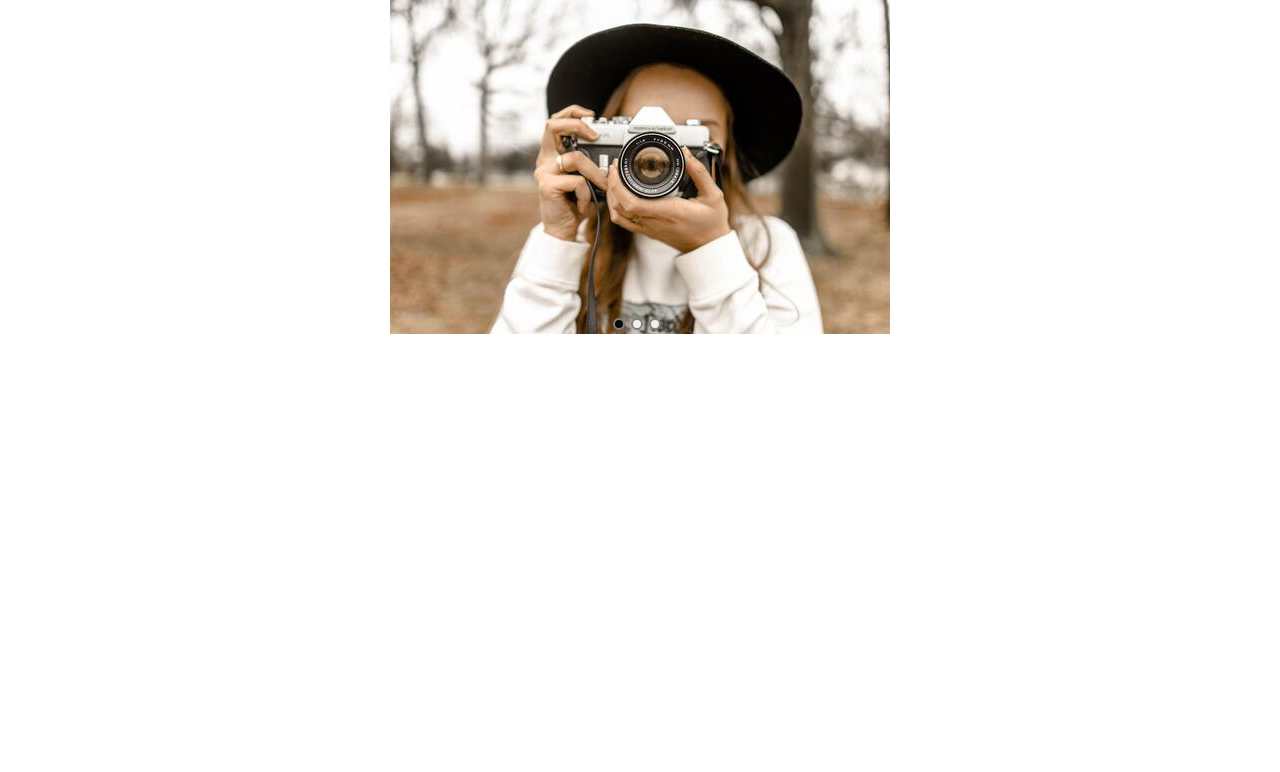
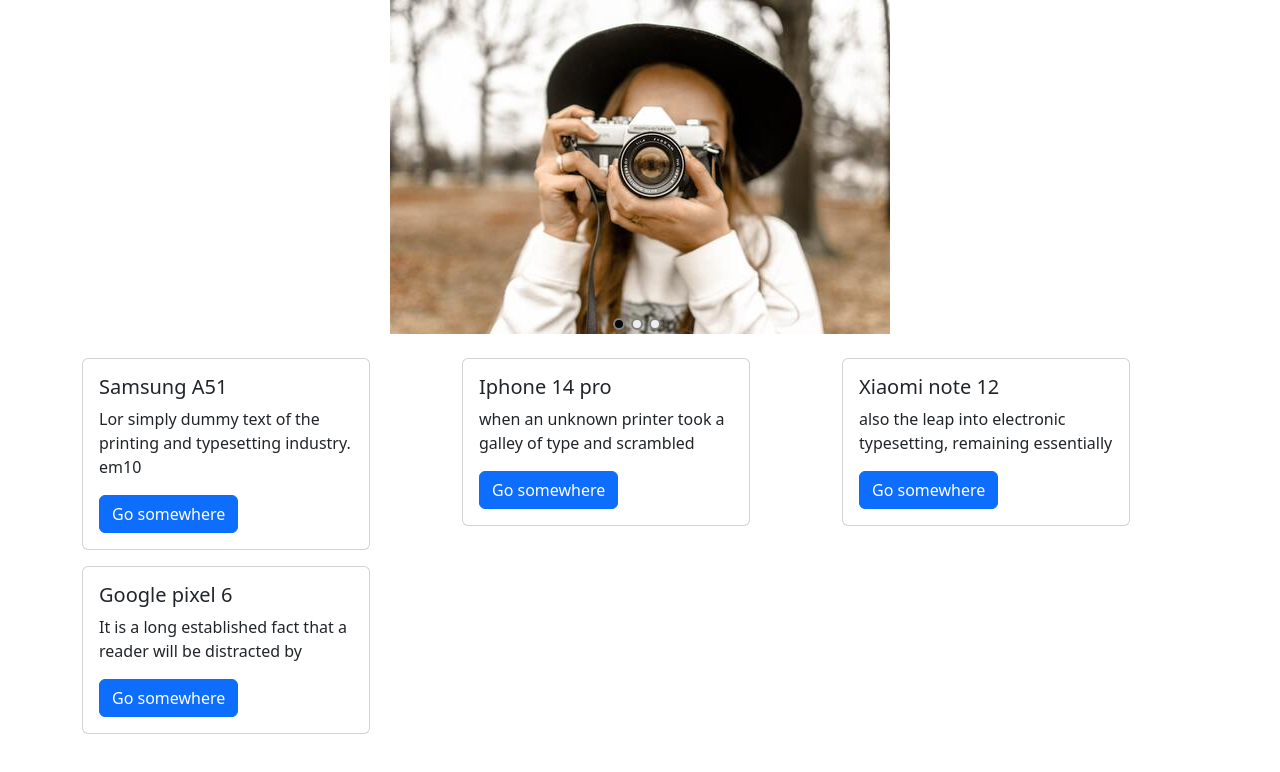
Before and after one commit to Parvizkh88/React-Online-Shop, a React (Create React App) app: page / in a window 1280 px wide. Shown: the top 772 px of the page. Built offline with nearby package versions, Linux system fonts and the light colour scheme.

Commit message:
add goods and categoryshower and use useparam for goodsid

```diff
--- /dev/null
+++ b/src/components/home/CategoryShower.jsx
@@ -0,0 +1,41 @@
+import React, { useState } from "react";
+
+import Goods from "./Goods";
+
+const CategoryShower = () => {
+  const [goods, setGoods] = useState([
+    {
+      id: 1,
+      title: "Samsung A51",
+      description:
+        "Lor simply dummy text of the printing and typesetting industry. em10",
+    },
+    {
+      id: 2,
+      title: "Iphone 14 pro",
+      description:
+        " when an unknown printer took a galley of type and scrambled",
+    },
+    {
+      id: 3,
+      title: "Xiaomi note 12",
+      description:
+        "also the leap into electronic typesetting, remaining essentially ",
+    },
+    {
+      id: 4,
+      title: "Google pixel 6",
+      description:
+        "It is a long established fact that a reader will be distracted by ",
+    },
+  ]);
+  return (
+    <div className="row my-3">
+      {goods.map((item) => (
+        <Goods title={item.title} description={item.description} />
+      ))}
+    </div>
+  );
+};
+
+export default CategoryShower;
--- /dev/null
+++ b/src/components/home/Goods.jsx
@@ -0,0 +1,23 @@
+import React from "react";
+
+// import { Card } from "react-bootstrap";
+// import Button from "react-bootstrap/Button";
+
+const Goods = ({ title, description }) => {
+  return (
+    <div className="col-12 col-md-6 col-lg-4 my-2">
+      <div className="card" style={{ width: "18rem" }}>
+        {/* <img className="card-img-top" alt="Card image cap" /> */}
+        <div className="card-body">
+          <h5 className="card-title">{title}</h5>
+          <p className="card-text">{description}</p>
+          <a href="#" className="btn btn-primary">
+            Go somewhere
+          </a>
+        </div>
+      </div>
+    </div>
+  );
+};
+
+export default Goods;
--- a/src/container/MainRouter.jsx
+++ b/src/container/MainRouter.jsx
@@ -2,12 +2,14 @@ import React from "react";
 import { BrowserRouter } from "react-router-dom";
 import { Route, Routes } from "react-router";
 import Home from "../pages/Home";
+import Detail from "../pages/Detail";
 
 const MainRouter = () => {
   return (
     <BrowserRouter>
       <Routes>
         <Route path="/" element={<Home />} />
+        <Route path="/goods/:goodsId" element={<Detail />} />
       </Routes>
     </BrowserRouter>
   );
--- /dev/null
+++ b/src/pages/Detail.jsx
@@ -0,0 +1,11 @@
+import React from "react";
+import { useParams } from "react-router";
+
+const Detail = () => {
+  const { goodsId } = useParams();
+  console.log(goodsId);
+
+  return <div>Ali</div>;
+};
+
+export default Detail;
--- a/src/pages/Home.jsx
+++ b/src/pages/Home.jsx
@@ -1,8 +1,15 @@
 import React from "react";
 import Advertisement from "../components/home/Advertisement";
+import CategoryShower from "../components/home/CategoryShower";
+import Goods from "../components/home/Goods";
 
 const Home = () => {
-  return <Advertisement />;
+  return (
+    <div className="container">
+      <Advertisement />
+      <CategoryShower />
+    </div>
+  );
 };
 
 export default Home;
```
